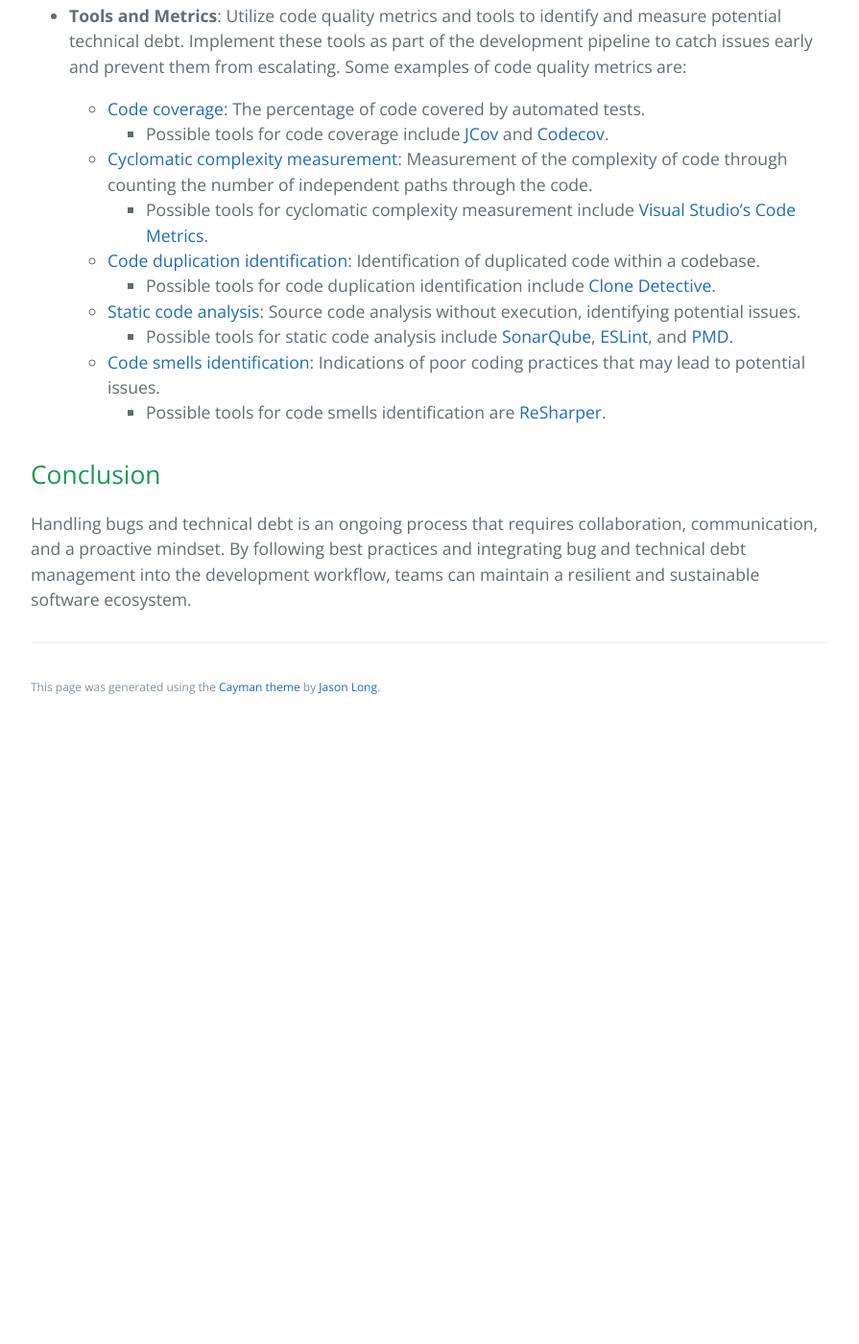
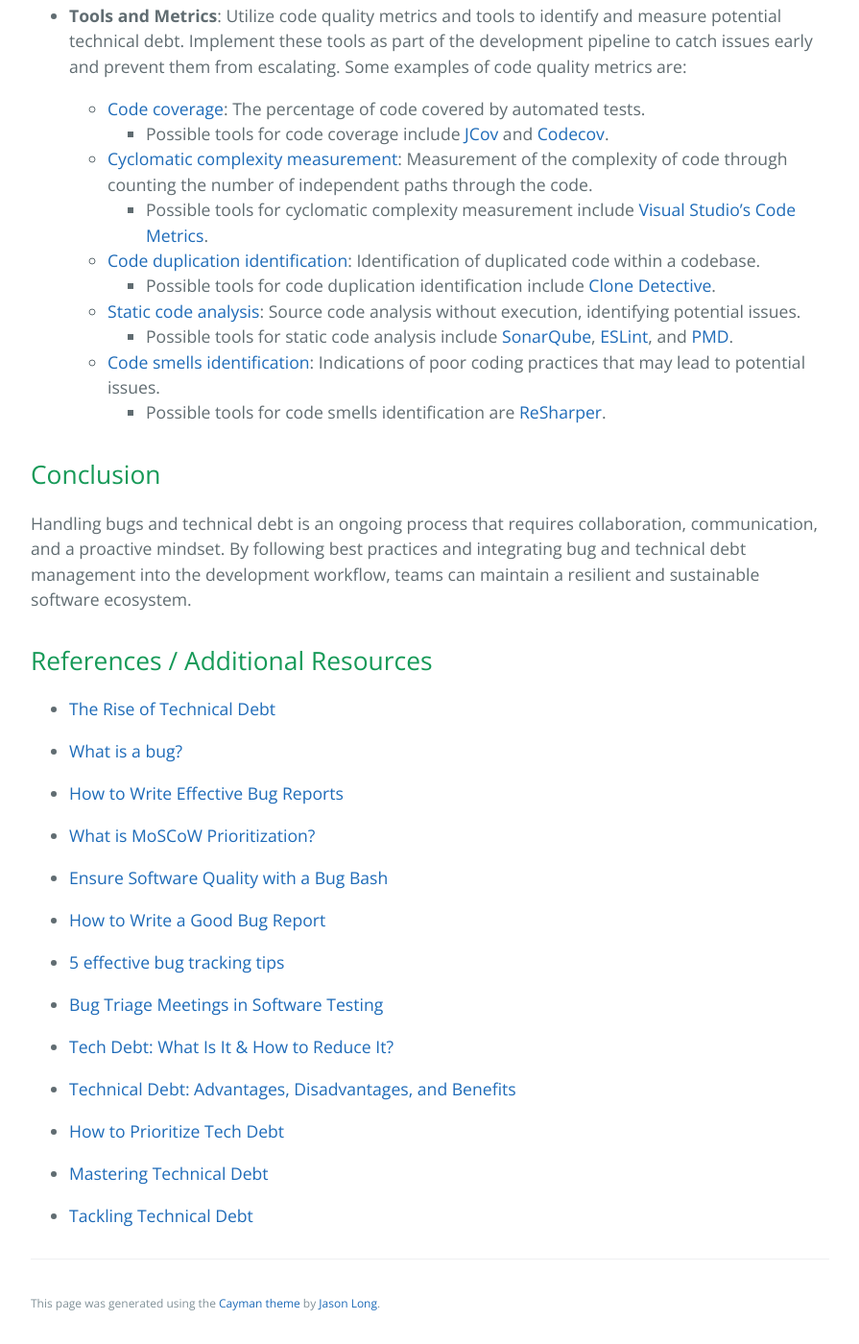
Before and after one commit to learning-software-engineering/learning-software-engineering.github.io, a Jekyll site: the page built from Topics/Software_Engineering/Handling_Bugs_and_Technical_Debt.md, in a window 1280 px wide and 1400 px high, scrolled down 2838 px. Shown: the whole window at 96% size, without its empty margins (192-1087 px from the left). Built offline with Jekyll 4.4.1, drawn with Linux system fonts in a browser that asks for light colours; our own code applies the rules of GitHub Pages for plain Markdown files; before the commit the page ends 3596 px from its top, so only the background shows below that.

Commit message:
added references and additional resources

```diff
--- a/Topics/Software_Engineering/Handling_Bugs_and_Technical_Debt.md
+++ b/Topics/Software_Engineering/Handling_Bugs_and_Technical_Debt.md
@@ -79,3 +79,31 @@
 ## Conclusion
 
 Handling bugs and technical debt is an ongoing process that requires collaboration, communication, and a proactive mindset. By following best practices and integrating bug and technical debt management into the development workflow, teams can maintain a resilient and sustainable software ecosystem.
+
+## References / Additional Resources
+
+* [The Rise of Technical Debt](https://www.workwithloop.com/blog/the-rise-of-technical-debt-how-it-elevates-maintenance-costs)
+
+* [What is a bug?](https://www.techtarget.com/searchsoftwarequality/definition/bug)
+
+* [How to Write Effective Bug Reports](https://aqua-cloud.io/bug-reporting/)
+
+* [What is MoSCoW Prioritization?](https://www.productplan.com/glossary/moscow-prioritization/)
+
+* [Ensure Software Quality with a Bug Bash](https://zipboard.co/blog/bug-tracking/ensure-software-quality-with-a-bug-bash/)
+
+* [How to Write a Good Bug Report](https://intellisoft.io/cracking-the-code-how-to-write-a-bug-report-that-developers-love/)
+
+* [5 effective bug tracking tips](https://www.shakebugs.com/blog/bug-tracking-tips/)
+
+* [Bug Triage Meetings in Software Testing](https://blog.testlodge.com/bug-triage/)
+
+* [Tech Debt: What Is It & How to Reduce It?](https://www.zartis.com/technical-debt-management/)
+
+* [Technical Debt: Advantages, Disadvantages, and Benefits](https://www.bobstanke.com/blog/what-is-technical-debt)
+
+* [How to Prioritize Tech Debt](https://vfunction.com/blog/how-to-prioritize-tech-debt-strategies-for-effective-management/)
+
+* [Mastering Technical Debt](https://medium.com/@JacekWo/mastering-technical-debt-a-comprehensive-guide-to-understanding-managing-and-overcoming-19d2ced78942)
+
+* [Tackling Technical Debt](https://www.float.com/blog/tackling-technical-debt/)
```
